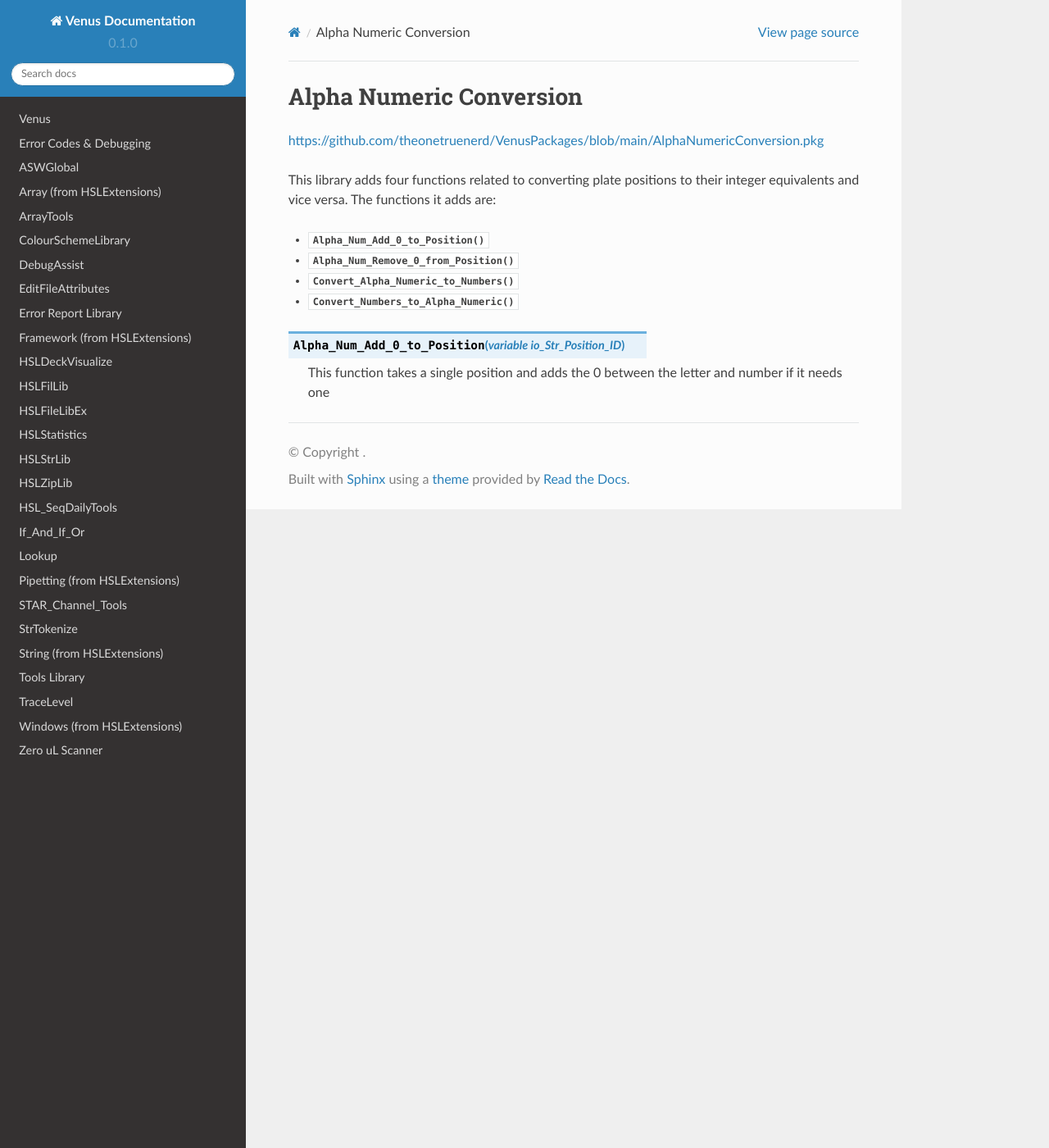
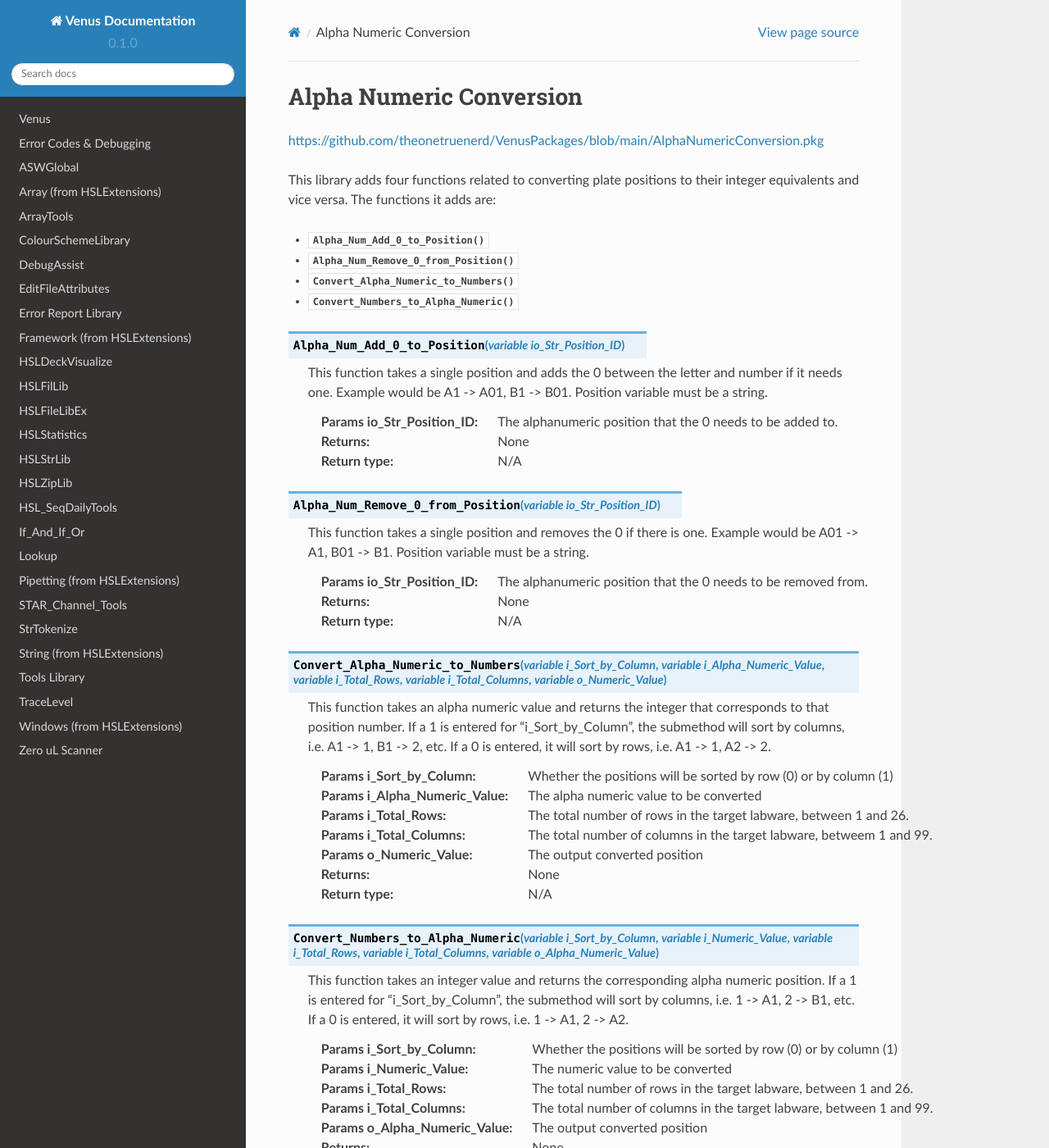
Before and after one commit to theonetruenerd/VenusLibraryDocumentation, a Sphinx documentation site: the page built from docs/source/AlphaNumericConversion.rst, in a window 1280 px wide and 1400 px high. Shown: the whole window at 82% size. Built offline with Sphinx 7.4.7 and the Read the Docs theme 2.0.0, drawn with Linux system fonts in a browser that asks for light colours; pages that are not in the unit, such as notebooks, are missing from menus; some of the changed text lies outside the part shown.

Commit message:
Update AlphaNumericConversion.rst

```diff
--- a/docs/source/AlphaNumericConversion.rst
+++ b/docs/source/AlphaNumericConversion.rst
@@ -12,4 +12,52 @@
 
 .. py:function:: Alpha_Num_Add_0_to_Position(variable io_Str_Position_ID)
 
-  This function takes a single position and adds the 0 between the letter and number if it needs one
+  This function takes a single position and adds the 0 between the letter and number if it needs one. Example would be A1 -> A01, B1 -> B01. Position variable must be a string.
+
+  :params io_Str_Position_ID: The alphanumeric position that the 0 needs to be added to.
+  :type io_Str_Position_ID: Variable
+  :return: None
+  :rtype: N/A
+
+.. py:function:: Alpha_Num_Remove_0_from_Position(variable io_Str_Position_ID)
+
+  This function takes a single position and removes the 0 if there is one. Example would be A01 -> A1, B01 -> B1. Position variable must be a string.
+
+  :params io_Str_Position_ID: The alphanumeric position that the 0 needs to be removed from.
+  :type io_Str_Position_ID: Variable
+  :return: None
+  :rtype: N/A
+
+.. py:function:: Convert_Alpha_Numeric_to_Numbers(variable i_Sort_by_Column, variable i_Alpha_Numeric_Value, variable i_Total_Rows, variable i_Total_Columns, variable o_Numeric_Value)
+
+  This function takes an alpha numeric value and returns the integer that corresponds to that position number. If a 1 is entered for "i_Sort_by_Column", the submethod will sort by columns, i.e. A1 -> 1, B1 -> 2, etc. If a 0 is entered, it will sort by rows, i.e. A1 -> 1, A2 -> 2.
+
+  :params i_Sort_by_Column: Whether the positions will be sorted by row (0) or by column (1)
+  :params i_Alpha_Numeric_Value: The alpha numeric value to be converted
+  :params i_Total_Rows: The total number of rows in the target labware, between 1 and 26.
+  :params i_Total_Columns: The total number of columns in the target labware, betweem 1 and 99.
+  :params o_Numeric_Value: The output converted position
+  :type i_Sort_by_Column: Boolean
+  :type i_Alpha_Numeric_Value: Variable
+  :type i_Total_Rows: Variable
+  :type i_Total_Columns: Variable
+  :type o_Numeric_Value: Variable
+  :return: None
+  :rtype: N/A
+
+.. py:function:: Convert_Numbers_to_Alpha_Numeric(variable i_Sort_by_Column, variable i_Numeric_Value, variable i_Total_Rows, variable i_Total_Columns, variable o_Alpha_Numeric_Value)
+
+  This function takes an integer value and returns the corresponding alpha numeric position. If a 1 is entered for "i_Sort_by_Column", the submethod will sort by columns, i.e. 1 -> A1, 2 -> B1, etc. If a 0 is entered, it will sort by rows, i.e. 1 -> A1, 2 -> A2.
+
+  :params i_Sort_by_Column: Whether the positions will be sorted by row (0) or by column (1)
+  :params i_Numeric_Value: The numeric value to be converted
+  :params i_Total_Rows: The total number of rows in the target labware, between 1 and 26.
+  :params i_Total_Columns: The total number of columns in the target labware, between 1 and 99.
+  :params o_Alpha_Numeric_Value: The output converted position
+  :type i_Sort_by_Column: Boolean
+  :type i_Numeric_Value: Variable
+  :type i_Total_Rows: Variable
+  :type i_Total_Columns: Variable
+  :type o_Alpha_Numeric_Value: Variable
+  :return: None
+  :rtype: N/A
```
